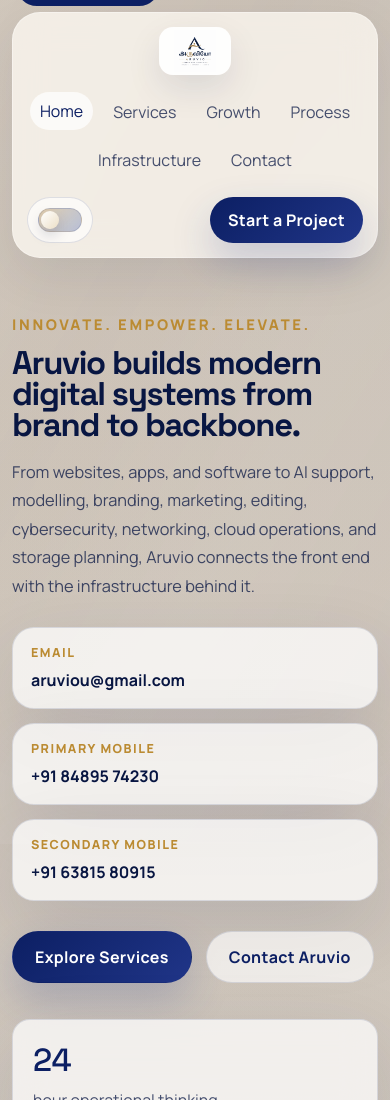
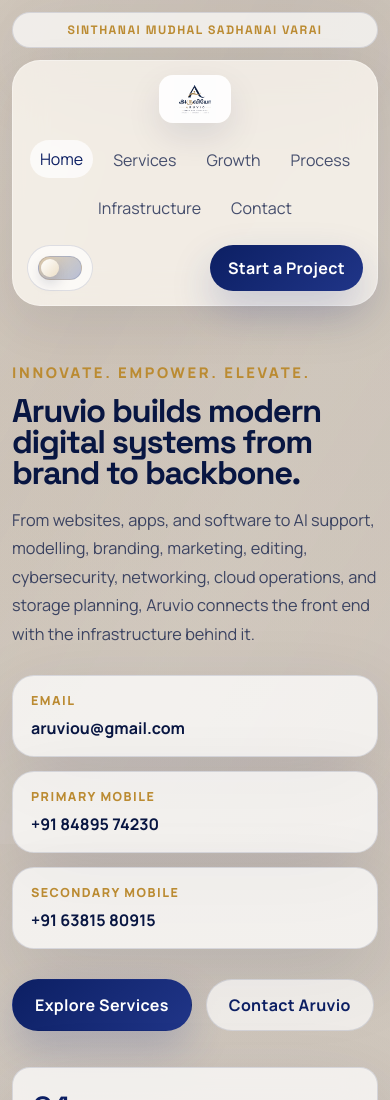
Before and after one commit to ravibalanraju/aruvio, a plain HTML site: page index.html in a window 390 px wide. Shown: the top 1100 px of the page. Drawn offline with Linux system fonts and the light colour scheme; animation ran at ten frames a second.

Commit message:
Add slogan banner and remove skip link

```diff
--- a/index.html
+++ b/index.html
@@ -27,7 +27,7 @@
   <div class="page-aurora page-aurora--two" aria-hidden="true"></div>
   <div class="scroll-progress" data-progress aria-hidden="true"></div>
 
-  <a class="skip-link" href="#main-content">Skip to content</a>
+  <div class="site-slogan" aria-label="Company slogan">Sinthanai mudhal sadhanai varai</div>
 
   <header class="site-header">
     <a class="brand" href="#home" aria-label="Aruvio home">
--- a/styles.css
+++ b/styles.css
@@ -235,21 +235,6 @@
   animation: burst 620ms ease-out forwards;
 }
 
-.skip-link {
-  position: absolute;
-  top: -48px;
-  left: 16px;
-  z-index: 60;
-  padding: 10px 16px;
-  border-radius: 999px;
-  background: var(--button-start);
-  color: #fff;
-}
-
-.skip-link:focus {
-  top: 16px;
-}
-
 .site-header,
 .stat-card,
 .service-panel,
@@ -298,6 +283,23 @@
   box-shadow: 0 18px 50px rgba(8, 22, 66, 0.08);
 }
 
+.site-slogan {
+  width: var(--section-width);
+  margin: 18px auto 0;
+  padding: 10px 18px;
+  border: 1px solid var(--surface-border);
+  border-radius: 999px;
+  background: color-mix(in srgb, var(--surface-strong) 76%, transparent);
+  color: var(--accent-gold);
+  font-family: "Space Grotesk", sans-serif;
+  font-size: 0.84rem;
+  font-weight: 700;
+  letter-spacing: 0.18em;
+  text-align: center;
+  text-transform: uppercase;
+  box-shadow: var(--shadow);
+}
+
 .site-header.is-scrolled {
   background: var(--header-solid);
   box-shadow: 0 20px 60px rgba(8, 22, 66, 0.14);
@@ -1367,6 +1369,10 @@
     justify-content: center;
   }
 
+  .site-slogan {
+    width: min(100vw - 24px, 1180px);
+  }
+
   .hero,
   .service-panel,
   .infra-layout,
@@ -1445,8 +1451,11 @@
     padding: 14px;
   }
 
-  body::before {
-    content: none;
+  .site-slogan {
+    margin-top: 12px;
+    padding: 9px 14px;
+    letter-spacing: 0.12em;
+    font-size: 0.76rem;
   }
 
   .cursor,
@@ -1570,7 +1579,6 @@
     transition-delay: 0ms !important;
   }
 
-  body::before,
   .page-aurora,
   .cursor,
   .cursor-burst-layer {
```
